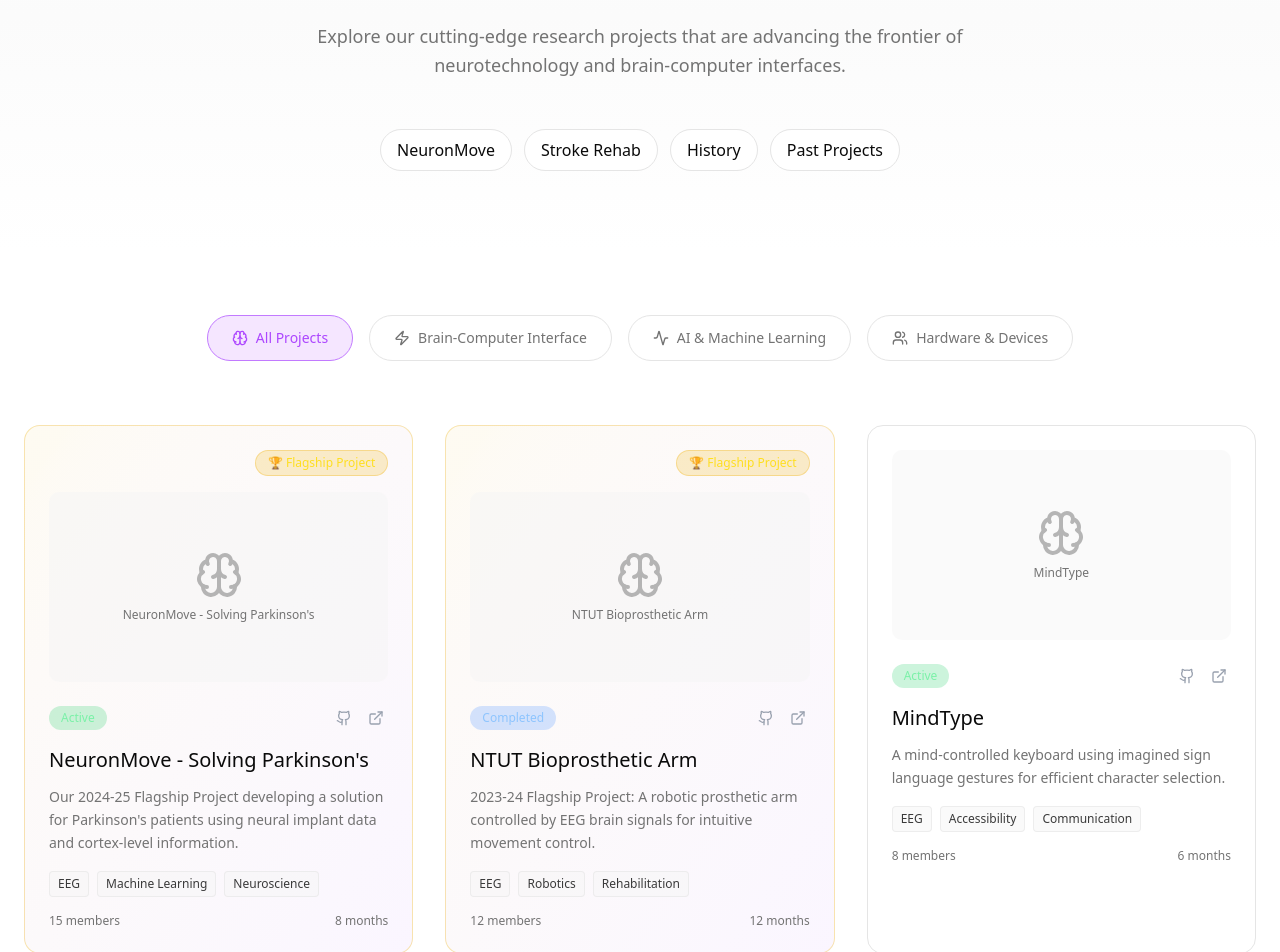
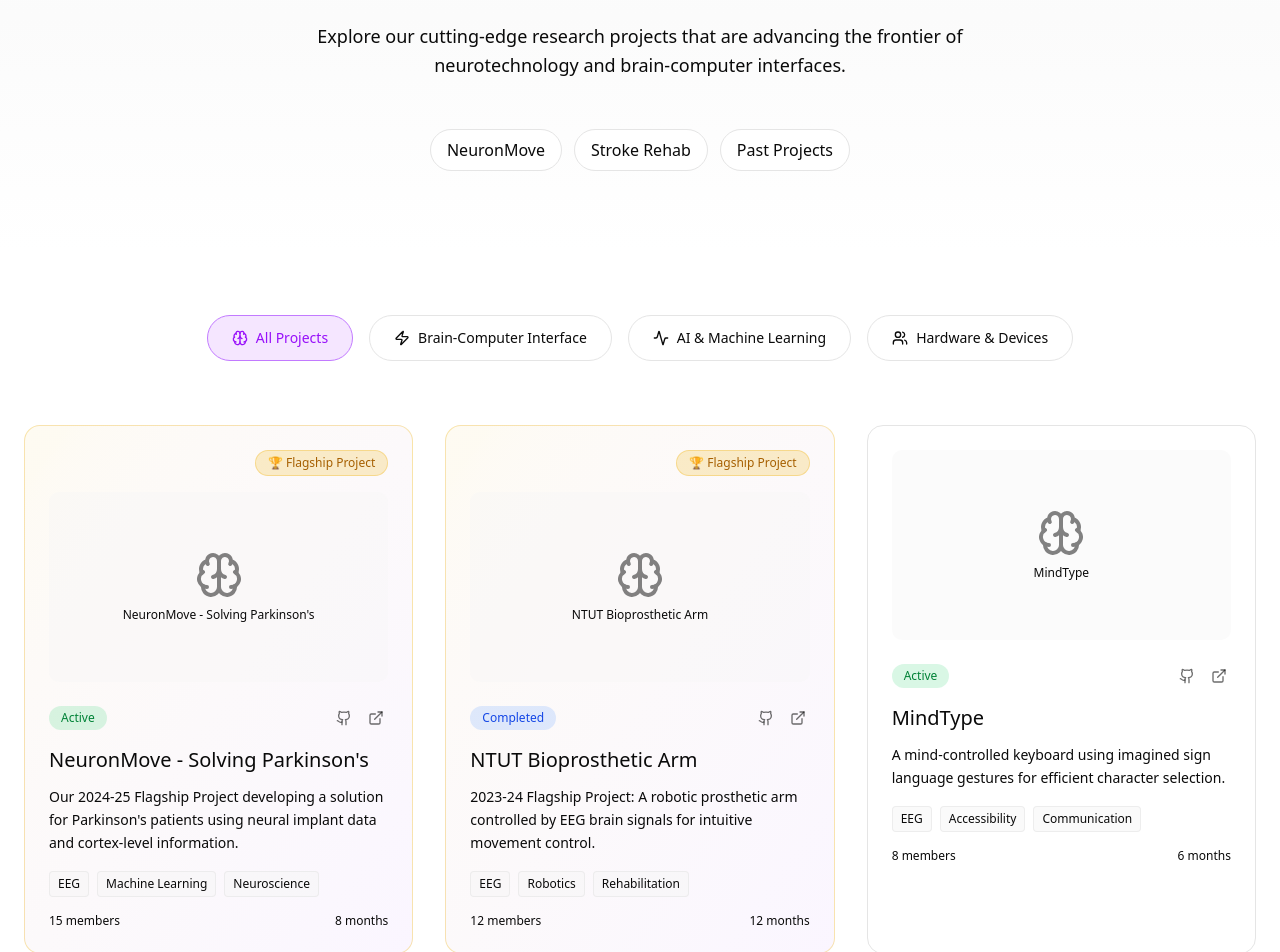
Before and after one commit to neurotechuoft/neurotech-website, a Next.js app: page /projects in a window 1280 px wide. Shown: the part 220-1172 px from the top of the page. Built offline with nearby package versions, Linux system fonts and the light colour scheme.

Commit message:
refactor: Improve variable naming and clean up unused code in various components

```diff
--- a/app/about/people/[id]/page.tsx
+++ b/app/about/people/[id]/page.tsx
@@ -7,11 +7,12 @@ import TopNav from "@/components/top-nav"
 
 export default function PersonDetailPage() {
   const params = useParams<{ id: string }>()
-  const personId = params?.id ?? "person"
+  const id = params?.id ?? "person"
 
-  const slides: Slide[] = useMemo(() => (
-    [0,1,2,3,4].map((i) => ({ type: 'image', src: '/next.svg', alt: `Slide ${i+1}` }))
-  ), [])
+  const slides = useMemo<Slide[]>(
+    () => [0, 1, 2, 3, 4].map((i) => ({ type: "image", src: "/next.svg", alt: `Slide ${i + 1}` })),
+    []
+  )
 
   return (
     <main className="min-h-screen bg-background text-foreground">
@@ -19,7 +20,7 @@ export default function PersonDetailPage() {
       <section className="pt-28 max-w-6xl mx-auto px-6 grid gap-10 md:grid-cols-2 items-center">
         <div>
           <h1 className="text-3xl md:text-4xl font-light mb-2">
-            <span className="bg-gradient-to-r from-purple-400 to-blue-400 bg-clip-text text-transparent">Person: {personId}</span>
+            <span className="bg-gradient-to-r from-purple-400 to-blue-400 bg-clip-text text-transparent">Person: {id}</span>
           </h1>
           <p className="text-primary">Position, Team</p>
           <p className="text-muted-foreground mb-4">Undergraduate/Graduate Program at UofT</p>
--- a/app/about/team/[slug]/page.tsx
+++ b/app/about/team/[slug]/page.tsx
@@ -10,7 +10,7 @@ export default function TeamDetailPage() {
   const slug = params?.slug ?? "team"
   const name = slug.charAt(0).toUpperCase() + slug.slice(1)
 
-  const slides: Slide[] = useMemo(() => (
+  const slides = useMemo<Slide[]>(() => (
     [0,1,2].map((i) => ({ type: 'image', src: '/next.svg', alt: `Team ${slug} ${i+1}` }))
   ), [slug])
 
--- a/app/events/page.tsx
+++ b/app/events/page.tsx
@@ -58,7 +58,6 @@ export default function EventsPage() {
 }
 
 type EventCardProps = EventItem & { past?: boolean };
-
 function EventCard({ slug, title, date, type, summary, image, location, time, past }: EventCardProps) {
   return (
     <Link
--- a/app/page.tsx
+++ b/app/page.tsx
@@ -1,16 +1,16 @@
 "use client"
 
-import { useState, useEffect } from "react"
+import { useEffect } from "react"
 import Image from "next/image"
+import Link from "next/link"
 import { Zap, Microscope } from "lucide-react"
-import Link from "next/link"
 import TopNav from "@/components/top-nav"
 import HeroSlideshow from "@/components/hero-slideshow"
 import { getUpcomingEvents } from "@/lib/events"
 
 export default function NeuroTechWebsite() {
   // Reveal hero text and show nav immediately (no intro lock)
-  const [showText] = useState(true)
+  const showText = true
 
   useEffect(() => {
     // Force scroll to top on page load/reload
@@ -151,7 +151,7 @@ export default function NeuroTechWebsite() {
     return () => {
   window.removeEventListener('scroll', handleScrollAnimations)
     }
-  }, [showText])
+  }, [])
 
   return (
   <div className="min-h-screen bg-background text-foreground">
--- a/app/projects/page.tsx
+++ b/app/projects/page.tsx
@@ -4,7 +4,6 @@ import { useState } from "react"
 import Image from "next/image"
 import { Button } from "@/components/ui/button"
 import { ExternalLink, Github, Zap, Brain, Activity, Users } from "lucide-react"
-import Link from "next/link"
 import TopNav from "@/components/top-nav"
 
 export default function ProjectsPage() {
@@ -105,7 +104,7 @@ export default function ProjectsPage() {
               Projects
             </span>
           </h1>
-      <p className="text-lg text-muted-foreground max-w-3xl mx-auto leading-relaxed mb-12">
+  <p className="text-lg text-foreground max-w-3xl mx-auto leading-relaxed mb-12">
             Explore our cutting-edge research projects that are advancing the frontier of neurotechnology and brain-computer interfaces.
           </p>
           {/* R&D Tabs */}
@@ -113,12 +112,11 @@ export default function ProjectsPage() {
             {[
               { href: '/projects/neuronmove', label: 'NeuronMove' },
               { href: '/projects/stroke-rehab', label: 'Stroke Rehab' },
-              { href: '/projects/history', label: 'History' },
               { href: '/projects/past', label: 'Past Projects' },
             ].map((t) => (
-              <Link key={t.href} href={t.href} className="px-4 py-2 rounded-full border border-border bg-card text-foreground hover:border-purple-500/50 hover:text-purple-500 transition">
+        <a key={t.href} href={t.href} className="px-4 py-2 rounded-full border border-border bg-card text-foreground hover:border-purple-500/50 hover:text-purple-500 transition">
                 {t.label}
-              </Link>
+              </a>
             ))}
           </div>
         </div>
@@ -136,8 +134,8 @@ export default function ProjectsPage() {
                   onClick={() => setSelectedCategory(category.id)}
                   className={`flex items-center space-x-2 px-6 py-3 rounded-full border transition-all duration-300 ${
                     selectedCategory === category.id
-          ? 'bg-purple-600/10 border-purple-400 text-purple-500'
-          : 'bg-card border-border text-muted-foreground hover:border-purple-400/50 hover:text-purple-500'
+          ? 'bg-purple-600/10 border-purple-400 text-purple-600'
+          : 'bg-card border-border text-foreground hover:border-purple-400/50 hover:text-purple-500'
                   }`}
                 >
                   <IconComponent className="w-4 h-4" />
@@ -159,17 +157,17 @@ export default function ProjectsPage() {
                 }`}
               >
                 {/* Flagship Badge */}
-                {project.flagship && (
+        {project.flagship && (
                   <div className="flex justify-end mb-4">
-                    <span className="px-3 py-1 bg-yellow-500/20 text-yellow-300 rounded-full text-xs font-light border border-yellow-500/30">
+          <span className="px-3 py-1 bg-yellow-500/20 text-yellow-700 dark:text-yellow-300 rounded-full text-xs font-light border border-yellow-500/30">
                       🏆 Flagship Project
                     </span>
                   </div>
                 )}
 
                 {/* Project Image Placeholder */}
-                <div className="aspect-video bg-muted/50 rounded-lg mb-6 flex items-center justify-center">
-                  <div className="text-center text-muted-foreground">
+                <div className="aspect-video bg-muted/40 rounded-lg mb-6 flex items-center justify-center">
+                  <div className="text-center text-foreground">
                     <Brain className="w-12 h-12 mx-auto mb-2 opacity-50" />
                     <p className="text-xs">{project.title}</p>
                   </div>
@@ -179,16 +177,16 @@ export default function ProjectsPage() {
                 <div className="flex items-center justify-between mb-4">
                   <span className={`px-3 py-1 rounded-full text-xs font-light ${
                     project.status === 'active'
-                      ? 'bg-green-500/20 text-green-300'
-                      : 'bg-blue-500/20 text-blue-300'
+                      ? 'bg-green-500/15 text-green-700 dark:text-green-300'
+                      : 'bg-blue-500/15 text-blue-700 dark:text-blue-300'
                   }`}>
                     {project.status === 'active' ? 'Active' : 'Completed'}
                   </span>
                   <div className="flex space-x-2">
-                    <button className="p-1 text-gray-400 hover:text-purple-400 transition-colors">
+                    <button className="p-1 text-foreground/60 hover:text-purple-600 transition-colors">
                       <Github className="w-4 h-4" />
                     </button>
-                    <button className="p-1 text-gray-400 hover:text-purple-400 transition-colors">
+                    <button className="p-1 text-foreground/60 hover:text-purple-600 transition-colors">
                       <ExternalLink className="w-4 h-4" />
                     </button>
                   </div>
@@ -198,7 +196,7 @@ export default function ProjectsPage() {
                 <h3 className="text-xl font-light text-foreground mb-3 group-hover:text-purple-500 transition-colors">
                   {project.title}
                 </h3>
-                <p className="text-muted-foreground text-sm leading-relaxed mb-4">
+                <p className="text-foreground text-sm leading-relaxed mb-4">
                   {project.description}
                 </p>
 
@@ -207,7 +205,7 @@ export default function ProjectsPage() {
                   {project.technologies.map((tech, index) => (
                     <span
                       key={index}
-                      className="px-2 py-1 bg-muted/50 text-foreground/80 text-xs rounded border border-border/60"
+                      className="px-2 py-1 bg-muted/50 text-foreground text-xs rounded border border-border/60"
                     >
                       {tech}
                     </span>
@@ -215,7 +213,7 @@ export default function ProjectsPage() {
                 </div>
 
                 {/* Project Stats */}
-                <div className="flex justify-between text-xs text-muted-foreground">
+                <div className="flex justify-between text-xs text-foreground">
                   <span>{project.team}</span>
                   <span>{project.duration}</span>
                 </div>
@@ -231,7 +229,7 @@ export default function ProjectsPage() {
       <h2 className="text-3xl md:text-4xl font-light mb-6 text-foreground">
             Want to Contribute?
           </h2>
-      <p className="text-lg text-muted-foreground mb-8 leading-relaxed">
+  <p className="text-lg text-foreground/80 mb-8 leading-relaxed">
             Join our team and help build the future of neurotechnology. We&apos;re always looking for passionate students and researchers.
           </p>
           <div className="flex flex-col sm:flex-row gap-4 justify-center">
@@ -267,7 +265,7 @@ export default function ProjectsPage() {
               NeuroTechUofT
             </span>
           </div>
-      <p className="text-muted-foreground text-sm">
+  <p className="text-foreground/80 text-sm">
             &copy; 2025 NeuroTechUofT. Pioneering the future of neurotechnology.
           </p>
         </div>
--- a/app/projects/stroke-rehab/page.tsx
+++ b/app/projects/stroke-rehab/page.tsx
@@ -25,12 +25,7 @@ export default function StrokeRehabPage() {
                 <li>Lightweight wearable sensors (placeholder)</li>
               </ul>
             </div>
-            <div className="rounded-xl border border-border p-4">
-              <h2 className="text-xl font-light mb-2">Learn More</h2>
-              <a href="https://utmist.org/" target="_blank" rel="noopener noreferrer" className="text-sm text-purple-600 hover:underline">
-                Visit the UTMIST page →
-              </a>
-            </div>
+
           </div>
         </div>
         <div>
--- a/components/hero-slideshow.tsx
+++ b/components/hero-slideshow.tsx
@@ -37,7 +37,7 @@ export default function HeroSlideshow({ slides, intervalMs = 5000, className, sh
     // eslint-disable-next-line react-hooks/exhaustive-deps
   }, [count, intervalMs])
 
-  // active slide is derived by index; no memo needed
+  // Note: index state already determines the active slide; no extra memo needed.
 
   return (
     <div className={`relative w-full min-h-[70vh] md:min-h-screen overflow-hidden ${className ?? ''}`} onMouseEnter={stop} onMouseLeave={start}>
```
